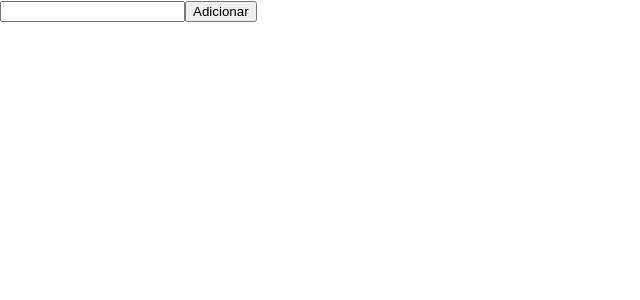
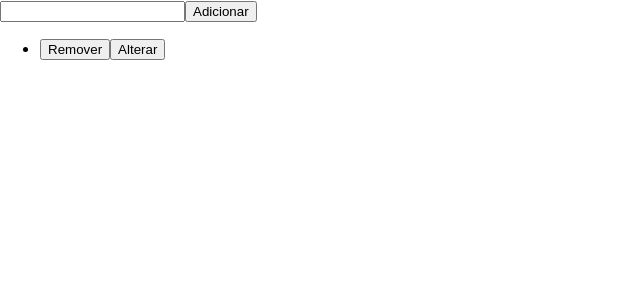
Before and after one commit to CauanSuzuki/react_frontend-, a React (Create React App) app: page / in a window 1280 px wide. Shown: the top 300 px of the page, without its empty margins (0-640 px from the left). Built offline with nearby package versions, Linux system fonts and the light colour scheme.

Commit message:
fix(master):react_projeto_1

```diff
--- a/src/App.js
+++ b/src/App.js
@@ -4,21 +4,20 @@ import React, { useState } from "react";
 
 function App() {
   const [name, setName] = useState("");
-  const [lista, setLista] = useState([]);
-  const [count, setCount] = useState(0);
+  const [lista, setLista] = useState(['a']);
+
   const funcaoAdicionar = () => {
-    setCount(count + 1);
-    setLista([...lista, { id: count, name: name }]);
+    setLista([...lista, { name: name }]);
   };
 
   const funcaoDeletar = () => {
-    setLista(lista.filter((value, index) => index !== i));
+    setLista(lista.filter((value, index) => index !== lista.indexOf('a')));
   };
 
   const funcaoAlterar = () => {
     setLista(
       lista.map((value, index) =>
-        index !== i ? value : { ...lista, name: name }
+        index !== lista.indexOf(value) ? value : { ...lista, name: name }
       )
     );
   };
@@ -26,20 +25,15 @@ function App() {
   return (
     <body>
       <input type="text" onChange={(event) => setName(event.target.value)} />
-      <button
-        onClick={() => {
-          funcaoAdicionar;
-        }}
-      >
-        Adicionar
-      </button>
+      <button onClick={() => funcaoAdicionar ()}>Adicionar</button>
+      {console.log(lista)}
       <ul>
-        {lista.map((item, i) => {
+        {lista.map((item, cte) => {
           return (
             <li>
               {item.name}
-              <button onClick={() => funcaoDeletar}>Remover</button>
-              <button onClick={() => funcaoAlterar}>Alterar</button>
+              <button onClick={() => funcaoDeletar()}>Remover</button>
+              <button onClick={() => funcaoAlterar()}>Alterar</button>
             </li>
           );
         })}
```
